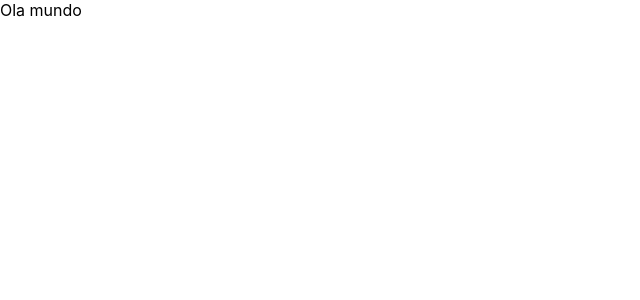
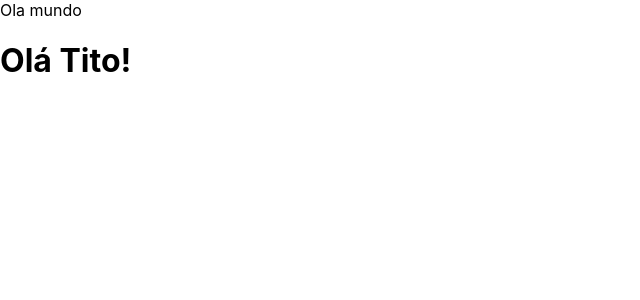
Before and after one commit to iwtrainingbr/front-14-app, a React (Create React App) app: page /tito in a window 1280 px wide. Before the commit this address had no page. Shown: the top 300 px of the page, without its empty margins (0-640 px from the left). Built offline with nearby package versions, Linux system fonts and the light colour scheme.

Commit message:
Add page Tito

```diff
--- a/src/App.js
+++ b/src/App.js
@@ -3,6 +3,7 @@ import {BrowserRouter, Routes, Route} from "react-router-dom";
 import Register from "./pages/Register";
 import Login from "./pages/Login";
 import Example from "./pages/Example";
+import Tito from "./pages/Tito";
 
 export default function App() {
   return (
@@ -14,6 +15,7 @@ export default function App() {
         <Route path="/cadastro" element={<Register/>} />
         <Route path="/login" element={<Login/>} />
         <Route path="/exemplo" element={<Example/>} />
+        <Route path="/tito" element={<Tito/>} />
       </Routes>
 
 
--- /dev/null
+++ b/src/pages/Tito/index.js
@@ -0,0 +1,5 @@
+export default function Tito() {
+    return (
+        <h1>Olá Tito!</h1>
+    )
+}
```
